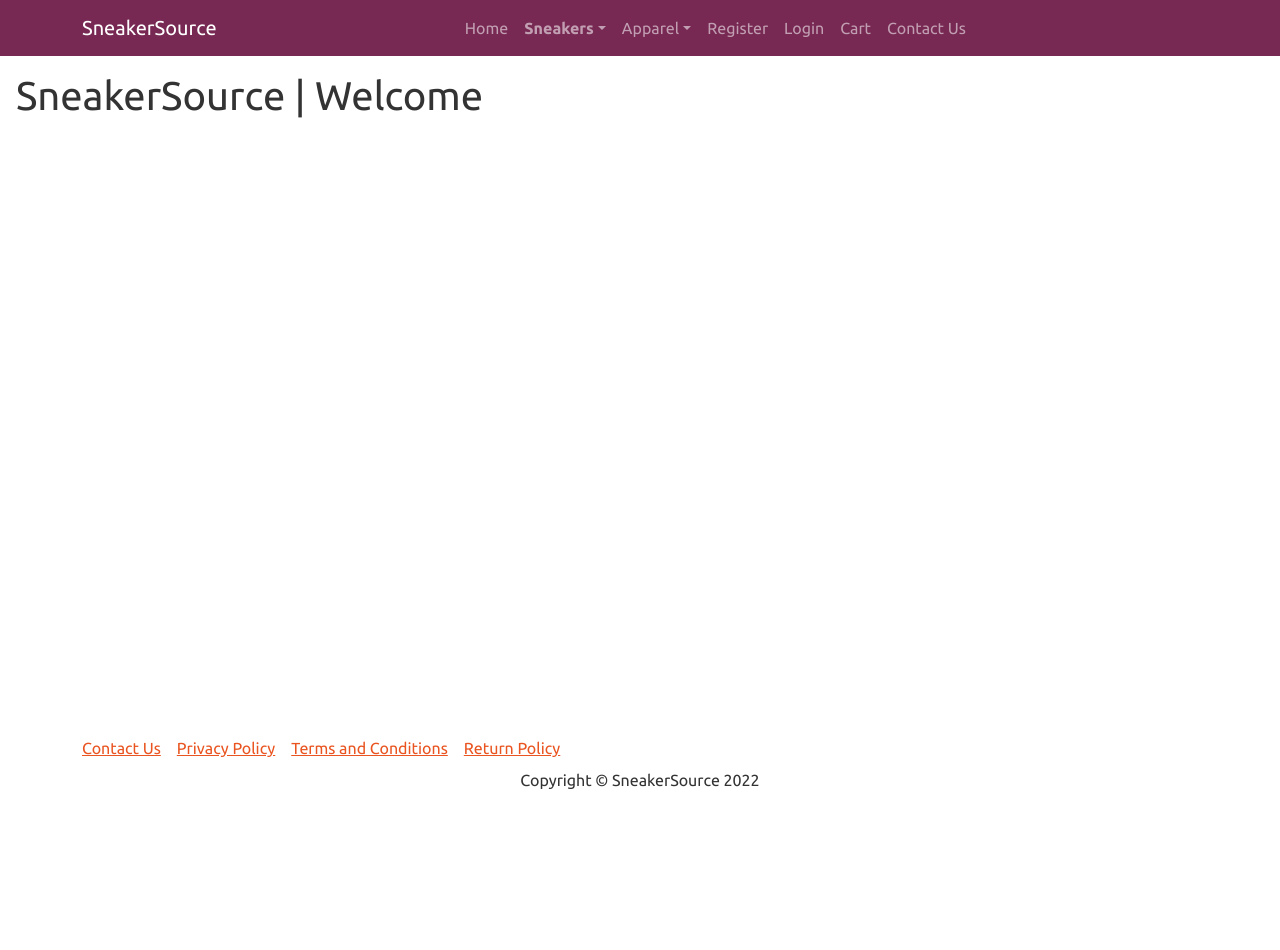
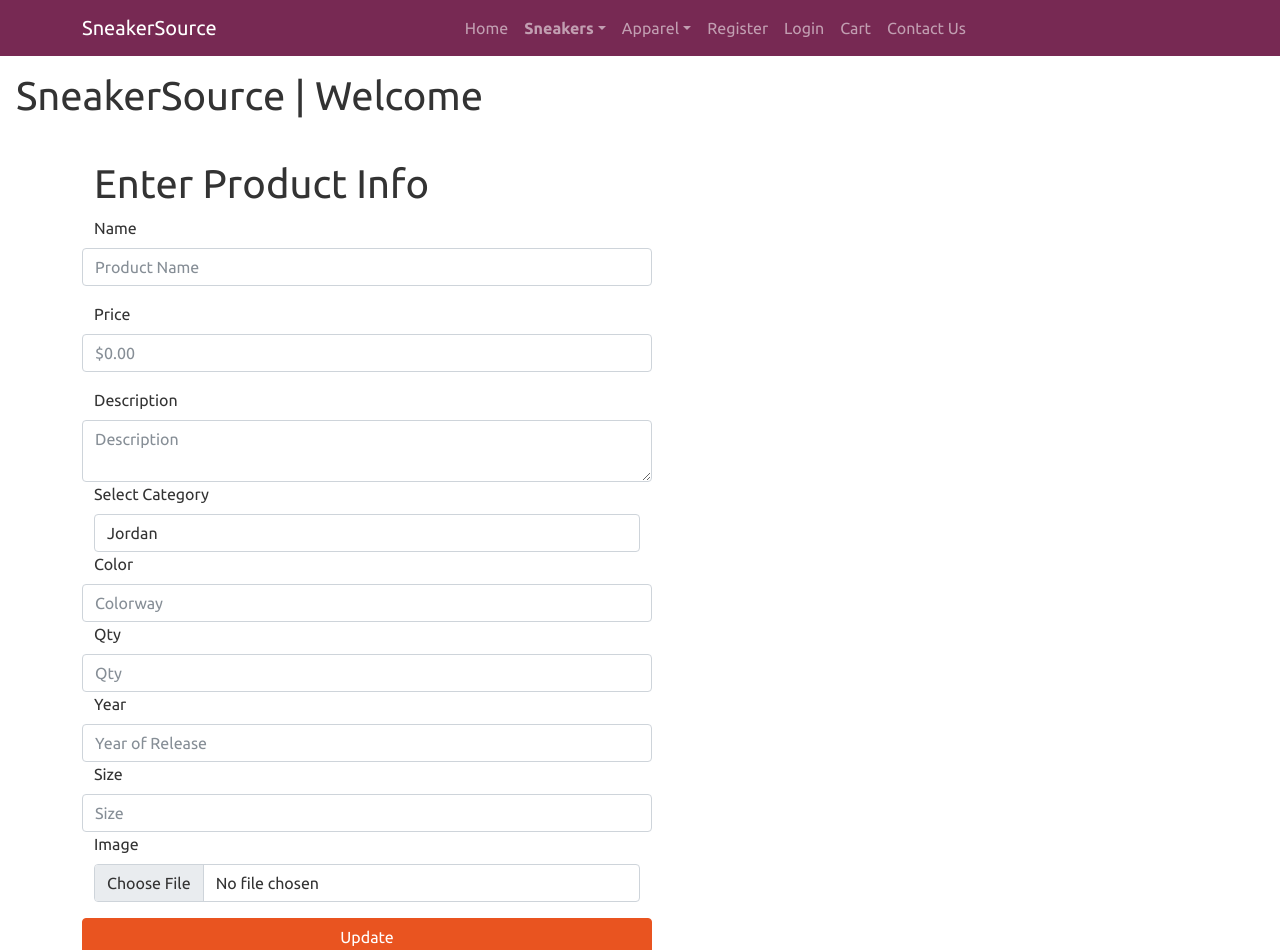
Before and after one commit to nabilk11/autosource-react-django, a React (Create React App) app in the folder frontend/: page /product/1/edit in a window 1280 px wide. Shown: the top 950 px of the page. Before the commit the page ends 800 px from the top, so only its background shows below. Built offline with nearby package versions, Linux system fonts and the light colour scheme.

Commit message:
created productformpage and updated update/create views

```diff
--- a/frontend/src/App.jsx
+++ b/frontend/src/App.jsx
@@ -14,6 +14,7 @@ import { ShippingPage } from './pages/ShippingPage';
 import { PaymentPage } from './pages/PaymentPage';
 import { OrderPage } from './pages/OrderPage';
 import { OrderDetailsPage } from './pages/OrderDetailsPage';
+import { ProductFormPage } from './pages/ProductFormPage';
 
 
 function App() {
@@ -29,6 +30,7 @@ function App() {
         <Route path='/profile' element={<ProfilePage />}  />
         <Route path='/products' element={<AllProducts />}  />
         <Route path='/product/:id' element={<ProductPage />}  />
+        <Route path='/product/:id/edit' element={<ProductFormPage />}  />
         <Route path='/cart/:id' element={<CartPage />}  />
         <Route path='/cart' element={<CartPage />}  />
         <Route path='/shipping' element={<ShippingPage />}  />
--- a/frontend/src/components/ProductList.jsx
+++ b/frontend/src/components/ProductList.jsx
@@ -28,10 +28,11 @@ export const ProductList = ({ user, userToken }) => {
   const handleDelete = async (id) => {
     const headers = {'Content-Type': 'application/json',
                         Authorization: `Bearer ${userToken.access}`}
-    const res = await axios.delete(`/api/products/delete/${id}`, {headers: headers})
-    alert(res.data)
-    window.location.reload()
-
+    if (window.confirm('Are you sure you want to remove this listing?')) {
+      const res = await axios.delete(`/api/products/delete/${id}`, {headers: headers})
+      alert(res.data)
+      window.location.reload()
+    }
   }
   const handleCreate = async () => {
     const headers = {'Content-Type': 'application/json',
@@ -39,6 +40,7 @@ export const ProductList = ({ user, userToken }) => {
     const res = await axios.post('/api/products/create/',{}, {headers: headers})
     navigate(`/product/${res.data._id}/edit`)
   }
+
   const editRedirect = async (id) => {
     navigate(`/product/${id}/edit`)
   }
--- /dev/null
+++ b/frontend/src/pages/ProductFormPage.jsx
@@ -0,0 +1,116 @@
+import React, { useState, useEffect, useRef } from 'react';
+import { useNavigate, Link, useParams } from 'react-router-dom';
+import { Form, Container, Alert, Button, Row, Card, Col, Table  } from 'react-bootstrap';
+import { useDispatch, useSelector  } from 'react-redux';
+import { detailsCall, updateCall } from '../redux/actions/userActions';
+import { LinkContainer } from 'react-router-bootstrap';
+import { orderListCall } from '../redux/actions/orderActions';
+import axios from 'axios'
+
+
+export const ProductFormPage = () => {
+
+  // redux
+  const login = useSelector(state => state.login)
+  const { userToken } = login
+
+  const productId = useParams().id
+
+  const [name, setName] = useState('')
+  const [price, setPrice] = useState(0)
+  const [category, setCategory] = useState(1)
+  const [color, setColor] = useState('')
+  const [description, setDescription] = useState('')
+  const [images, setImages] = useState()
+  const [count, setCount] = useState(1)
+  const [year, setYear] = useState(2022)
+  const [size, setSize] = useState('')
+
+
+  const handleUpdate = async (e) => {
+    e.preventDefault()
+    const headers = {'Content-Type': 'application/json',
+                    Authorization: `Bearer ${userToken.access}`}
+
+    const res = await axios.put(`/api/products/update/${productId}/`, {
+      name:name, price:price, category:category, color:color,description:description,images:images,count:count,year:year,size:size,
+    }, {headers:headers})
+
+
+  }
+
+  return (
+    <Container>
+        <h1>Enter Product Info</h1>
+        <Form onSubmit={handleUpdate} >
+            <Col className='text-right' md={6} >
+            <Row className='mb-3' >
+            <Form.Label htmlFor='name' >Name</Form.Label>
+            <Form.Control type='name' placeholder='Product Name' onChange={(e)=> setName(e.target.value)}  >
+            </Form.Control>
+            </Row>
+            <Row className='mb-3' >
+            <Form.Label htmlFor='number' >Price</Form.Label>
+            <Form.Control type='number' placeholder='$0.00' onChange={(e)=> setPrice(e.target.value)}  >
+            </Form.Control>
+            </Row>
+            <Row>
+            <Form.Label htmlFor='password' >Description</Form.Label>
+            <Form.Control as="textarea" placeholder="Description" onChange={(e)=> setDescription(e.target.value)}  >
+            </Form.Control>
+            </Row>
+            <Row>
+            <Form.Group controlId="formBasicSelect">
+            <Form.Label>Select Category</Form.Label>
+            <Form.Control
+              as="select"
+              onChange={(e) => setCategory(e.target.value)}>
+              <option value={1} >Jordan</option>
+              <option value={2} >NikeSB</option>
+              <option value={3} >Nike</option>
+              <option value={4} >Yeezy</option>
+              <option value={5} >Other</option>
+              <option value={6} >Men's Apparel</option>
+              <option value={7} >Women's Apparel</option>
+            </Form.Control>
+          </Form.Group>
+          </Row>
+            <Row>
+            <Form.Label htmlFor='text' >Color</Form.Label>
+            <Form.Control type='text' placeholder='Colorway' onChange={(e)=> setColor(e.target.value)}  >
+            </Form.Control>
+            </Row>
+            <Row>
+            <Form.Label htmlFor='number' >Qty</Form.Label>
+            <Form.Control type='number' placeholder='Qty' onChange={(e)=> setCount(e.target.value)}  >
+            </Form.Control>
+            </Row>
+            <Row>
+            <Form.Label htmlFor='number' >Year</Form.Label>
+            <Form.Control type='number' placeholder='Year of Release' onChange={(e)=> setYear(e.target.value)}  >
+            </Form.Control>
+            </Row>
+            <Row>
+            <Form.Label htmlFor='text' >Size</Form.Label>
+            <Form.Control type='text' placeholder='Size' onChange={(e)=> setSize(e.target.value)}  >
+            </Form.Control>
+            </Row>
+            <Row>
+              <Form.Group controlId="formFile" className="mb-3">
+                <Form.Label>Image</Form.Label>
+                <Form.Control type="file" onChange={(e)=> setImages(e.target.value)} />
+              </Form.Group>
+            </Row>
+            <Row>
+            <Button type='submit' >
+            Update
+          </Button>
+
+            </Row>
+          </Col>
+
+        </Form>
+
+    </Container>
+  )
+}
--- a/frontend/src/pages/ProductPage.jsx
+++ b/frontend/src/pages/ProductPage.jsx
@@ -44,6 +44,7 @@ const cartHandler = () => {
                     <h5 className='text-muted'>{product.color}</h5>
                     <p style={{color: "crimson"}} ><strong>{product.year}</strong></p>
                     <p><strong>{product.description}</strong></p>
+                    <p><strong className='text-muted' >Size {product.size}</strong></p>
                     {product.count > 0 ? <Image width={"100px"} fluid src={"/images/instock.jpeg"} />
                     :<Image width={"100px"} fluid src={"/images/soldout.jpeg"}/>}
                     {product.count === 1 && <Alert variant='success' >Hurry! Only One Left!</Alert>}
```
Also changed, not shown: 1 other file (tests, documents, lock files or other folders).
